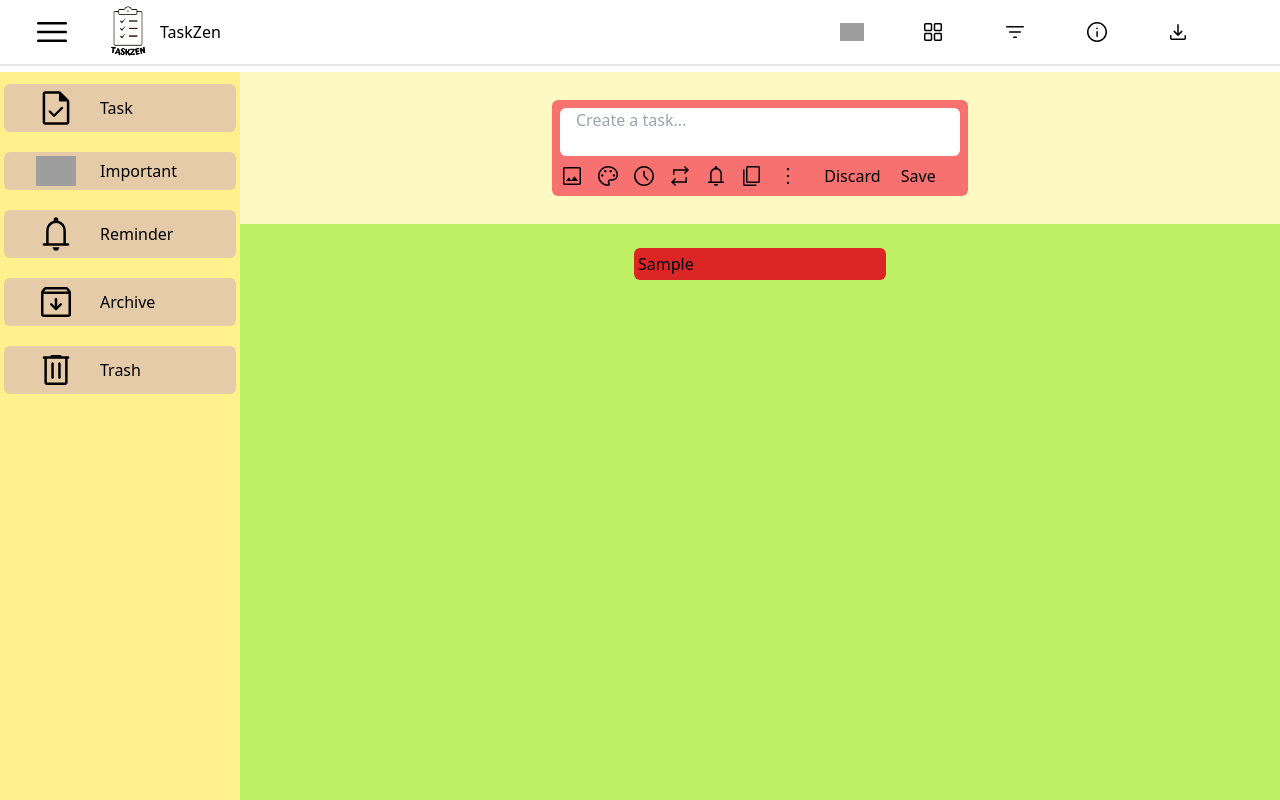
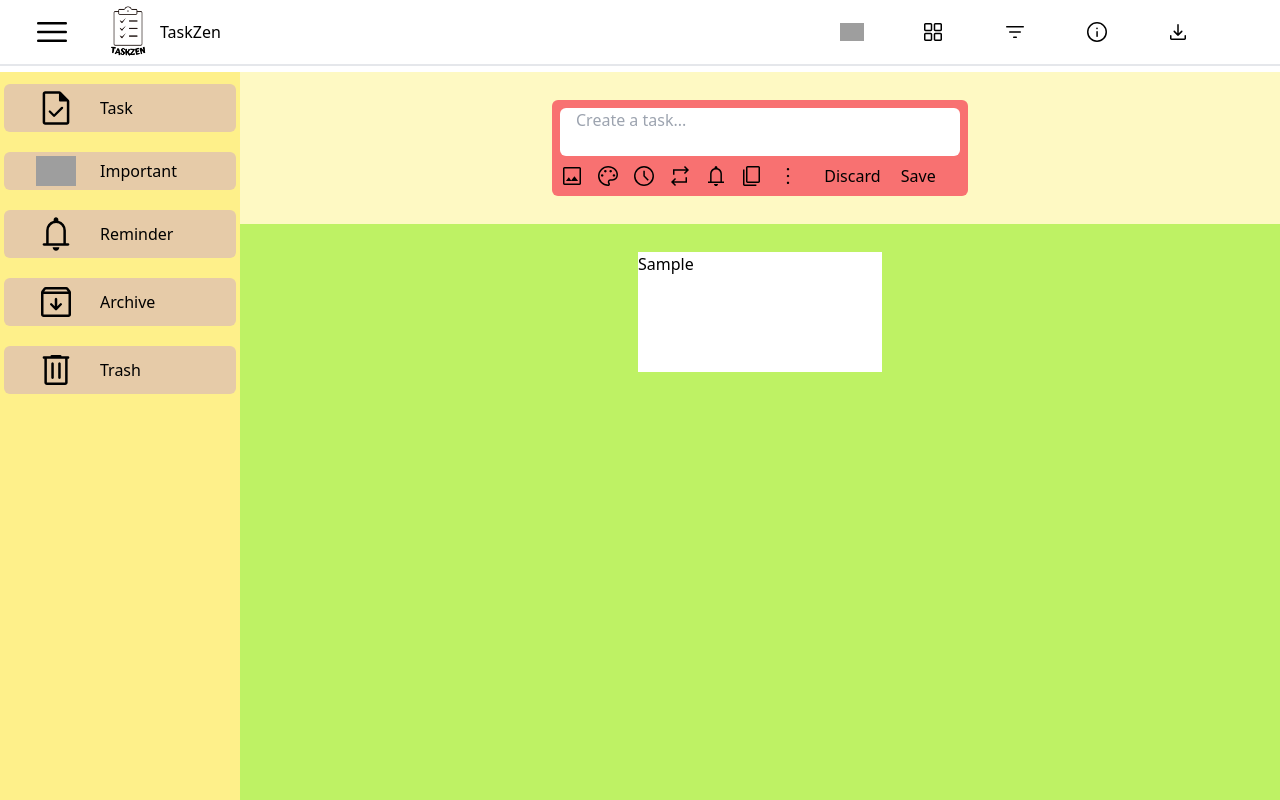
Before and after one commit to s-soumyakanta/taskmuse, a React (Create React App) app: page / in a window 1280 px wide. Both pictures are taken after typing "Sample" into the empty fields and a click on the button "Save". Built offline with nearby package versions, Linux system fonts and the light colour scheme; grey boxes are pictures that could not be loaded.

Commit message:
bugFix: Task component not affecting sidebar component

```diff
--- a/src/components/CreateTask.tsx
+++ b/src/components/CreateTask.tsx
@@ -74,7 +74,7 @@ const handelSave = () => {
   return (
     <>
     <div className='w-[40%] my-7  bg-red-400 p-2 rounded-md'>
-      <div className=" flex justify-center w-full items-centern">
+      <div className=" flex justify-center w-full items-center">
        <textarea id="create-task"
                  placeholder="Create a task..."
                  className="pl-4 w-full rounded-md resize-none "
--- a/src/components/Task.tsx
+++ b/src/components/Task.tsx
@@ -19,10 +19,10 @@ const Task = () => {
     tasks.map((task)=>{
       return(
 
-   <div className="max-h-64 w-1/4 bg-red-600 rounded-md p-1 m-2" onClick={handleClick}>
-        <div className=" overflow-y-hidden">
+   <div className="h-32 w-1/4 rounded-md p-1 m-2" onClick={handleClick}>
+        <textarea className="w-full h-full resize-none overflow-y-hidden">
           {task.taskText}
-        </div>
+        </textarea>
    </div>
       )
 
```
